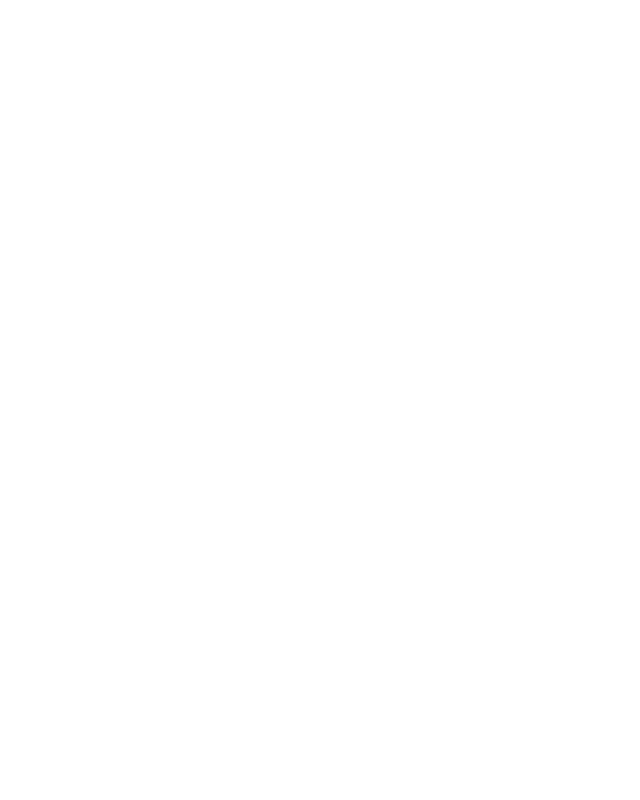
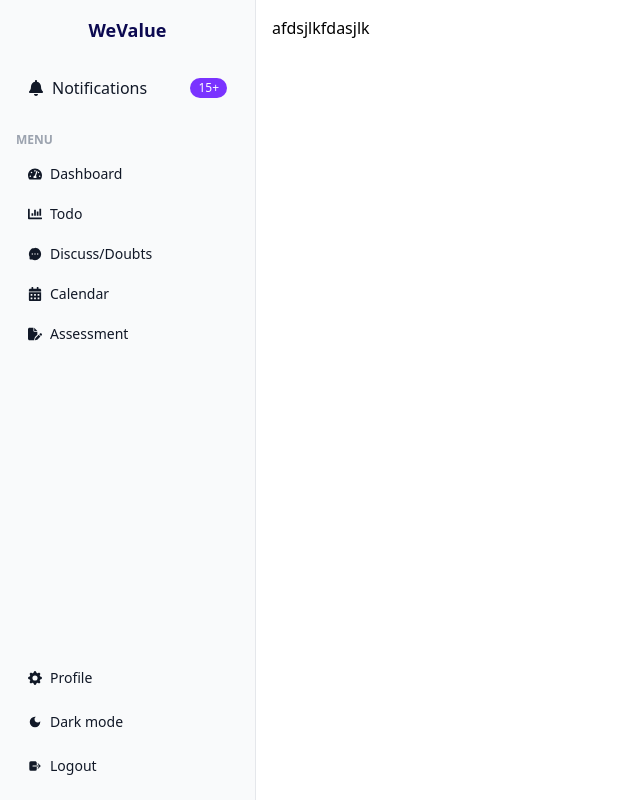
Before and after one commit to vigneshherao/weValue_Client, a React (Vite) app in the folder wevalue_client/: page /student/1/dashboard in a window 1280 px wide. Before the commit this address had no page. Shown: the whole page, without its empty margins (0-640 px from the left). Built offline with nearby package versions, Linux system fonts and the light colour scheme.

Commit message:
feat:Added dynamic sidebar with pages

```diff
--- a/wevalue_client/src/App.jsx
+++ b/wevalue_client/src/App.jsx
@@ -7,15 +7,28 @@
 import StudentLogin from "./pages/logins/StudentLogin";
 import TutorLogin from "./pages/logins/TutorLogin";
 
+import StudentDashBoard from "./pages/student/StudentDashBoard";
+import StudentLayout from "./layouts/StudentLayout";
+import StudentProfile from "./pages/student/StudentProfile";
+import StudentTodo from "./pages/student/StudentTodo";
+
 const App = () => {
   return (
     <BrowserRouter>
       <Routes>
+        //landing page routes
         <Route path="/" element={<Layout />}>
           <Route index element={<HomePage />} />
           <Route path="pricing" element={<Pricings />} />
           <Route path="contact" element={<Contact />} />
         </Route>
+        //student page routes
+        <Route path="/student/:id" element={<StudentLayout />}>
+          <Route path="dashboard" element={<StudentDashBoard />} />
+          <Route path="todo" element={<StudentTodo />} />
+          <Route path="profile" element={<StudentProfile />} />
+        </Route>
+        //Login routes
         <Route path="student/login" element={<StudentLogin />} />
         <Route path="tutor/login" element={<TutorLogin />} />
       </Routes>
--- /dev/null
+++ b/wevalue_client/src/components/SideBar.jsx
@@ -0,0 +1,69 @@
+import {
+  FaBell,
+  FaChartBar,
+  FaCalendarAlt,
+  FaTachometerAlt,
+} from "react-icons/fa";
+import { FaFilePen } from "react-icons/fa6";
+import { AiFillMessage } from "react-icons/ai";
+import { MdDarkMode } from "react-icons/md";
+import { BsFillGearFill } from "react-icons/bs";
+import { IoLogOut } from "react-icons/io5";
+import SidebarItem from "./SideBarItem";
+
+const studentMenuItems = [
+  { icon: <FaTachometerAlt />, label: "Dashboard", path: "/student/dashboard" },
+  { icon: <FaChartBar />, label: "Todo", path: "/student/todo" },
+  { icon: <AiFillMessage />, label: "Discuss/Doubts" },
+  { icon: <FaCalendarAlt />, label: "Calendar" },
+  { icon: <FaFilePen />, label: "Assessment" },
+];
+
+const tutorMenuItems = [
+  { icon: <FaTachometerAlt />, label: "Clasess" },
+  { icon: <FaChartBar />, label: "Doubt" },
+  { icon: <AiFillMessage />, label: "Notice" },
+  { icon: <FaCalendarAlt />, label: "Dashboard" },
+  { icon: <FaFilePen />, label: "Assessment" },
+];
+
+const bottomItems = [
+  { icon: <BsFillGearFill />, label: "Profile" },
+  { icon: <MdDarkMode />, label: "Dark mode" },
+  { icon: <IoLogOut />, label: "Logout" },
+];
+
+export default function Sidebar() {
+  return (
+    <div className="w-64 min-h-screen bg-[#f9fafb] text-[#1f2937] p-4 flex flex-col justify-between border-r border-gray-200">
+      <div>
+        <div className="flex items-center gap-2 mb-6">
+          <span className="text-lg font-bold mx-auto text-[#0C0950]">
+            WeValue
+          </span>
+        </div>
+
+        <div className="mb-6">
+          <SidebarItem icon={<FaBell />} label="Notifications" badge="15+" />
+        </div>
+
+        <div className="text-sm text-gray-700">
+          <div className="font-semibold text-xs text-gray-400 uppercase mb-2">
+            Menu
+          </div>
+          <div className="space-y-1">
+            {studentMenuItems.map((item) => (
+              <SidebarItem key={item.label} {...item} />
+            ))}
+          </div>
+        </div>
+      </div>
+
+      <div className="space-y-2 text-sm text-gray-700">
+        {bottomItems.map((item) => (
+          <SidebarItem key={item.label} {...item} />
+        ))}
+      </div>
+    </div>
+  );
+}
--- /dev/null
+++ b/wevalue_client/src/components/SideBarItem.jsx
@@ -0,0 +1,24 @@
+import { Link } from "react-router-dom";
+
+const SidebarItem = ({ icon, label, badge, path }) => {
+  const Wrapper = path ? Link : "div";
+
+  return (
+    <Wrapper
+      to={path}
+      className="flex items-center justify-between py-2 px-3 hover:bg-gray-100 transition duration-200 rounded cursor-pointer text-gray-900"
+    >
+      <div className="flex items-center gap-2">
+        {icon}
+        <span>{label}</span>
+      </div>
+      {badge && (
+        <span className="text-xs bg-[#7a33ff] text-white px-2 py-0.5 rounded-full">
+          {badge}
+        </span>
+      )}
+    </Wrapper>
+  );
+};
+
+export default SidebarItem;
--- /dev/null
+++ b/wevalue_client/src/layouts/StudentLayout.jsx
@@ -0,0 +1,14 @@
+import React from "react";
+import { Outlet } from "react-router-dom";
+import SideBar from "../components/SideBar";
+
+export default function StudentLayout() {
+  return (
+    <div className="flex h-screen">
+      <SideBar />
+      <main className="flex-1 p-4">
+        <Outlet />
+      </main>
+    </div>
+  );
+}
--- /dev/null
+++ b/wevalue_client/src/pages/student/StudentDashBoard.jsx
@@ -0,0 +1,11 @@
+import React from "react";
+
+const StudentDashBoard = () => {
+  return (
+    <div>
+      <h2 className="text-black">afdsjlkfdasjlk</h2>
+    </div>
+  );
+};
+
+export default StudentDashBoard;
--- /dev/null
+++ b/wevalue_client/src/pages/student/StudentProfile.jsx
@@ -0,0 +1,7 @@
+import React from "react";
+
+const StudentProfile = () => {
+  return <div>StudentProfile</div>;
+};
+
+export default StudentProfile;
--- /dev/null
+++ b/wevalue_client/src/pages/student/StudentTodo.jsx
@@ -0,0 +1,7 @@
+import React from "react";
+
+const StudentTodo = () => {
+  return <div>StudentTodo</div>;
+};
+
+export default StudentTodo;
```
Also changed, not shown: wevalue_client/src/pages/student/StudentAssesment.jsx (added), wevalue_client/src/pages/student/StudentDoubt.jsx (added).
